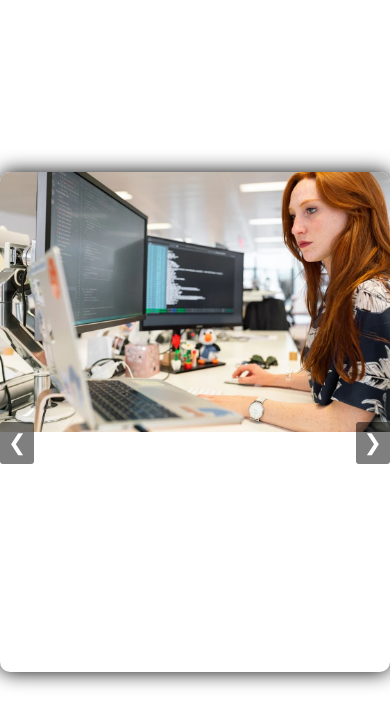
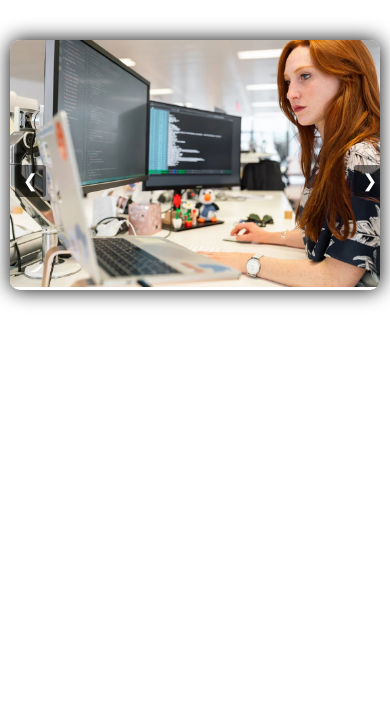
Before and after one commit to rafi4863/Project-9-JavaScript-Images-Slider, a plain HTML site: page index.html in a window 390 px wide. Drawn offline with Linux system fonts and the light colour scheme.

Commit message:
first commit

```diff
--- a/style.css
+++ b/style.css
@@ -49,3 +49,29 @@ button{
     font-size: 22px;
     border-radius: 3px;
 }
+
+
+
+
+
+/* For Mobiles (width up to 600px) */
+@media (max-width: 600px) {
+    body {
+        height: auto;
+        padding: 40px 0;
+    }
+
+    .parent-div {
+        width: 95%;
+        height: 250px;
+    }
+
+    .button-div-parent {
+        padding: 0 5px;
+    }
+
+    button {
+        font-size: 18px;
+        padding: 5px 8px;
+    }
+}
```
